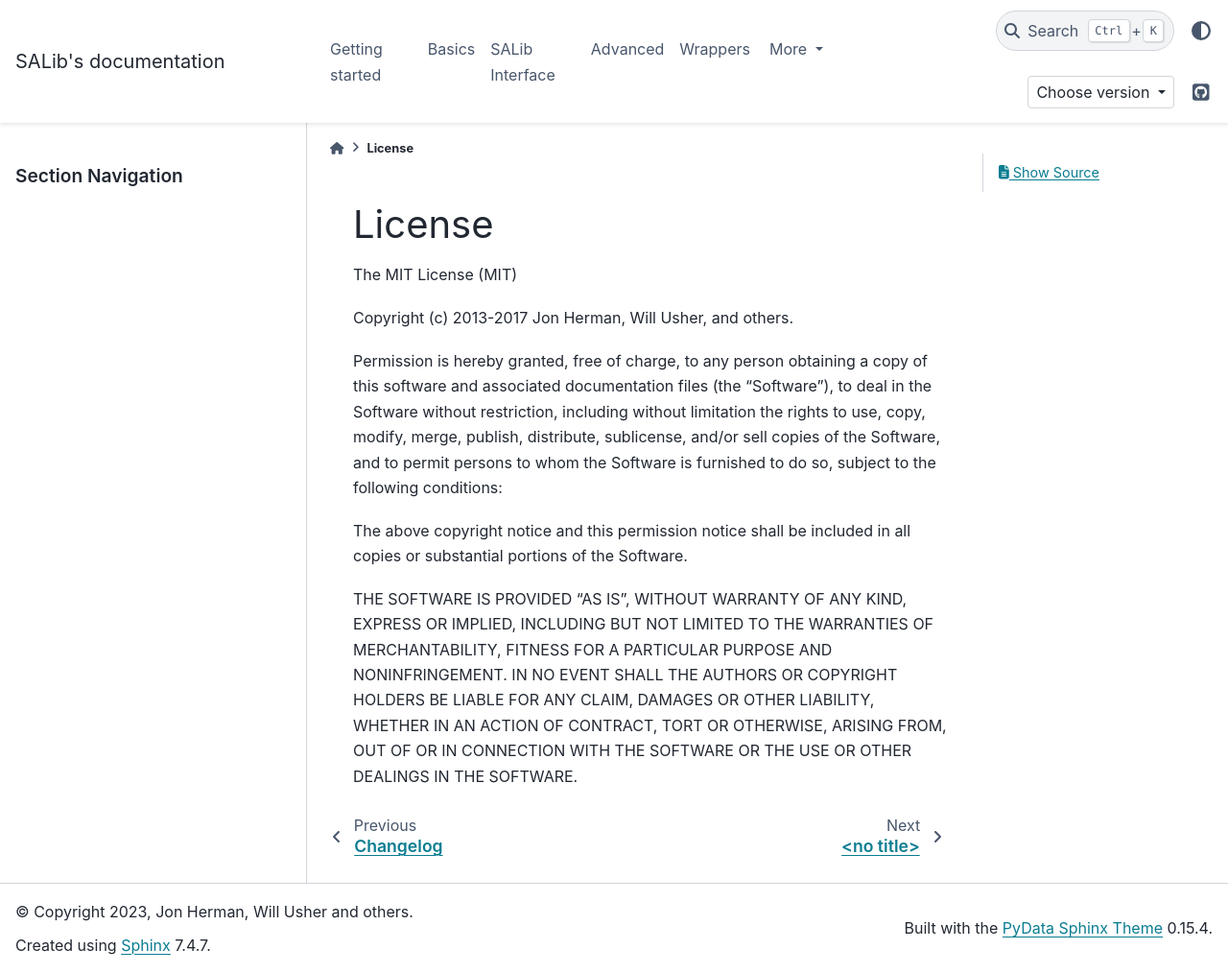
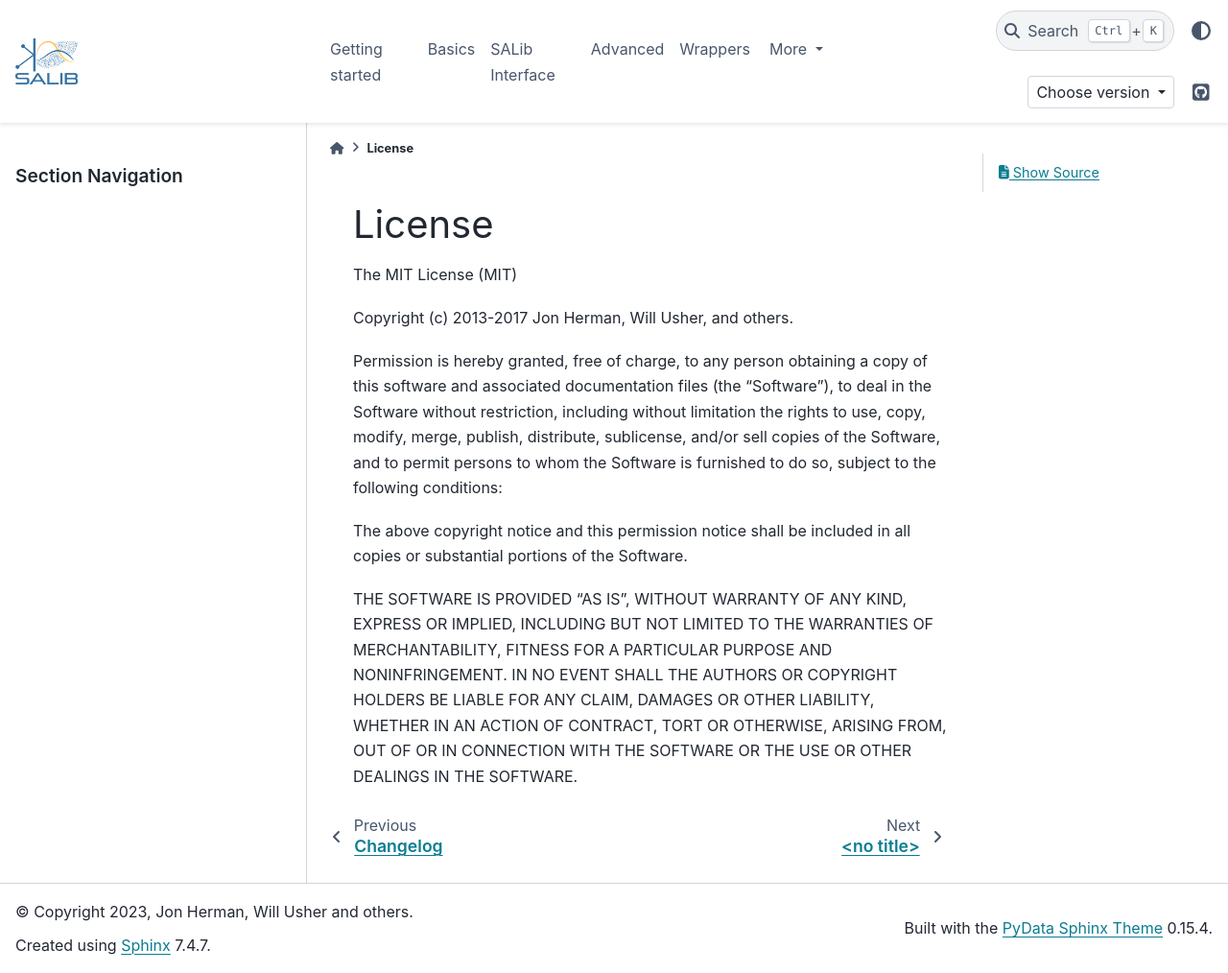
Before and after one commit to SALib/SALib, a Sphinx documentation site: the page built from docs/license.rst, in a window 1280 px wide and 1014 px high. Shown: the whole window at 96% size. Built offline with Sphinx 7.4.7 and the PyData theme 0.15.4, drawn with Linux system fonts in a browser that asks for light colours; pages that are not in the unit, such as notebooks, are missing from menus; the version number could not be read and is left out; comment, search, counter and statistics services are not loaded.

Commit message:
Use logo/favicon

```diff
--- a/README.rst
+++ b/README.rst
@@ -1,3 +1,8 @@
+.. image:: https://raw.githubusercontent.com/SALib/SALib/main/docs/assets/logo.png
+    :width: 232px
+    :align: center
+
+
 Sensitivity Analysis Library (SALib)
 ====================================
 
--- a/docs/conf.py
+++ b/docs/conf.py
@@ -177,12 +177,12 @@
 
 # The name of an image file (relative to this directory) to place at the top
 # of the sidebar.
-# html_logo = ""
+html_logo = "assets/logo.png"
 
 # The name of an image file (within the static path) to use as favicon of the
 # docs.  This file should be a Windows icon file (.ico) being 16x16 or 32x32
 # pixels large.
-# html_favicon = None
+html_favicon = "assets/favicon.ico"
 
 # Add any paths that contain custom static files (such as style sheets) here,
 # relative to this directory. They are copied after the builtin static files,
```
